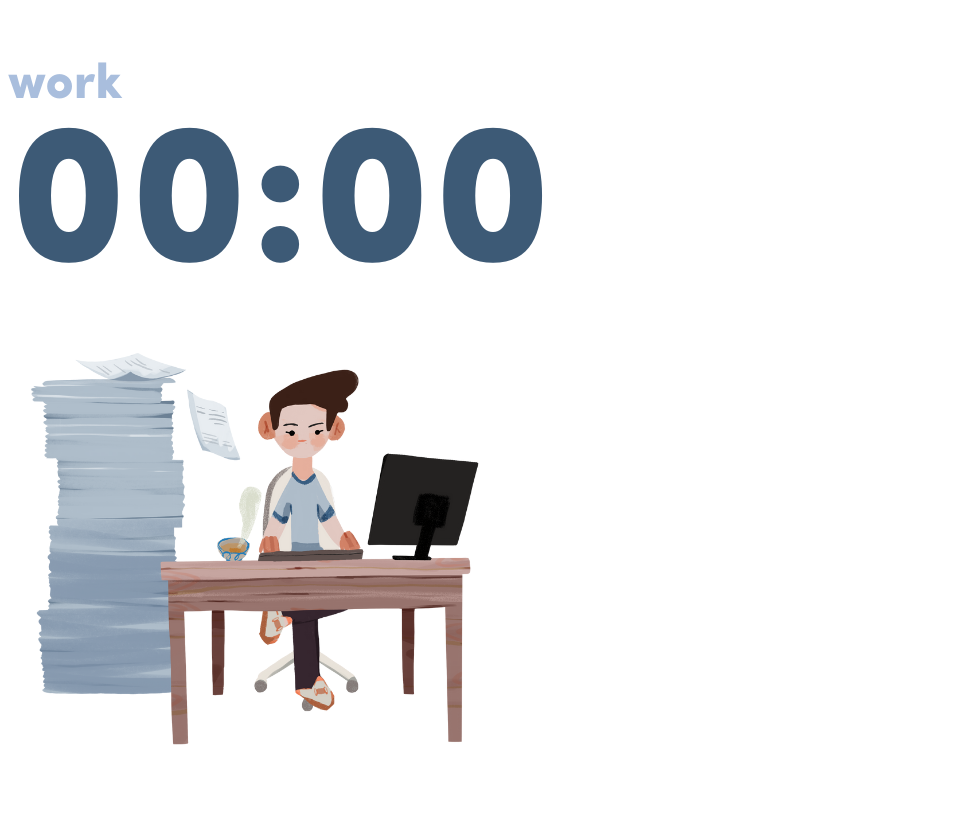
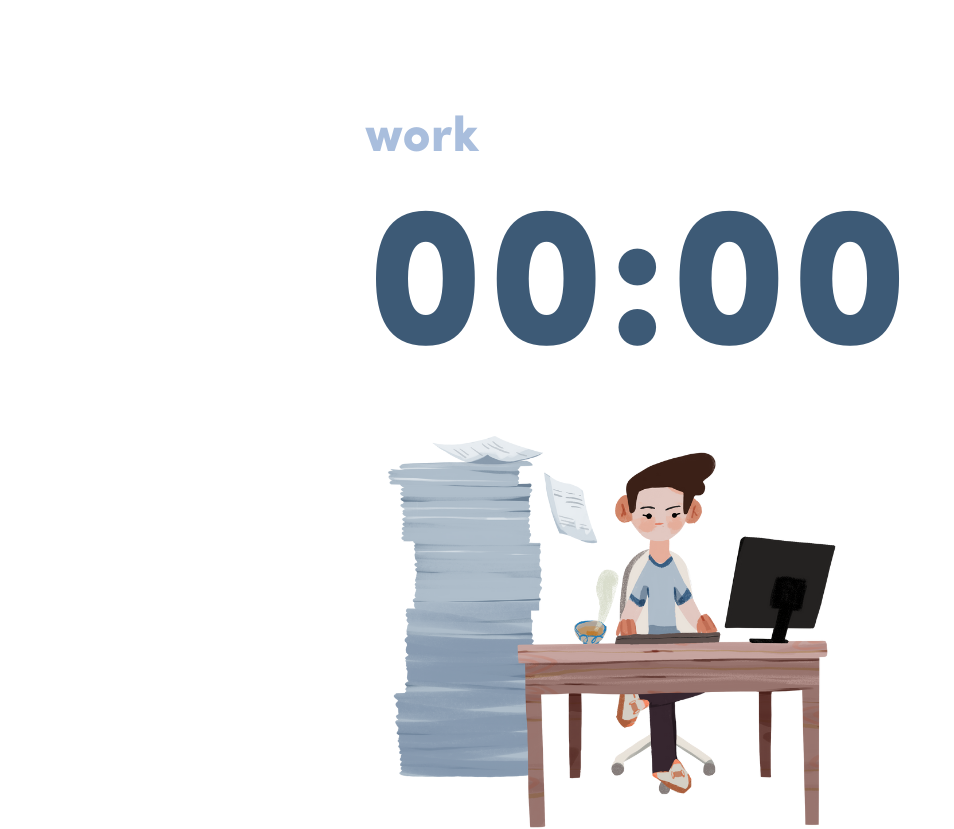
Before and after one commit to MohaElder/Project-Inspo, a Vue app: page / in a window 1280 px wide. Shown: the top 829 px of the page, without its empty margins (0-954 px from the left). Built offline with nearby package versions, Linux system fonts and the light colour scheme.

Commit message:
Add basic design

```diff
--- a/src/App.vue
+++ b/src/App.vue
@@ -23,6 +23,5 @@ export default {
   -moz-osx-font-smoothing: grayscale;
   text-align: center;
   color: #2c3e50;
-  margin-top: 60px;
 }
 </style>
--- a/src/components/index.vue
+++ b/src/components/index.vue
@@ -1,20 +1,22 @@
 <template>
-  <div class="container">
-    <span v-if="user != null">
+  <div class="index">
+    <div v-if="user != null" id="main-section">
       <!-- <popup :user="user" @submit-time="unmountPopup"/> -->
-      <timer :user="user" ref="timer"/>
-      <div class="half">
+      <div class="half" id="left-half">
+        <timer :user="user" ref="timer"/>
+      </div>
+      <div class="half" id="left-half">
         <div class="blue semi-title">sticky notes</div>
-        <note />
+        <!-- <note /> -->
       </div>
-    </span>
-    <span v-else> aaaa </span>
+    </div>
+    <div v-else> aaaa </div>
   </div>
 </template>
 
 <script>
 import timer from "./timer.vue";
-import note from "./note.vue";
+// import note from "./note.vue";
 // import popup from "./popup.vue";
 import { User } from "../middleware/data.js";
 
@@ -22,7 +24,7 @@ export default {
   name: "index",
   components: {
     timer,
-    note,
+    // note,
     // popup,
   },
 
@@ -35,13 +37,14 @@ export default {
   mounted() {
     console.log("mounted");
     this.user = new User();
+    // timer_half.margin_left = timer_half.width;
     // TODO: Add the effect of blue covering showing up
   },
 
   methods: {
 
-    unmountPopup() {
-      this.updateUserTime()
+    unmountPopup(time_info) {
+      this.updateUserTime(time_info)
       // TODO: Add the effect of blue covering disappearing
     },
 
@@ -57,5 +60,38 @@ export default {
 <style scoped>
 @import url("../global.css");
 
+.index {
+  margin: 5% calc((100% - 1350px) / 2) 0 calc((100% - 1350px) / 2);
+  height: 100%;
+}
+
+#main-section {
+  display: flex;
+  flex-wrap: wrap;
+  flex-direction: row;
+}
+
+.half {
+  height: 100%;
+  margin: 50px auto 50px auto;
+}
+
+#left-half {
+  max-width: 550px;
+  min-width: 550px;
+}
+
+#right-half {
+  max-width: 800px;
+  min-width: 800px;
+}
+
+@media (max-width: 1550px) {
+
+  .index {
+    margin: 5% 100px 0 100px;
+  }
+
+}
 
 </style>
--- a/src/components/popup.vue
+++ b/src/components/popup.vue
@@ -39,7 +39,8 @@ export default {
             "work": this.getWorkTime(),
             "break": this.getBreakTime()
           }
-          this.$emit('submitTime', time_info)
+          console.log(time_info)
+          this.$emit('submit-time', time_info)
           this.show = false
         },
         getWorkTime() {
--- a/src/components/timer.vue
+++ b/src/components/timer.vue
@@ -1,6 +1,6 @@
 <template>
   <div class="timer">
-      <div class="less-blue semi-title">{{section}}</div>
+      <div class="less-blue semi-title" id="section-type">{{ section }}</div>
       <div class="blue title">{{ displayMinutes }}:{{ displaySeconds }}</div>
       <div class="controls">
         <img class="bg" :src="image"/>
@@ -143,4 +143,8 @@ export default {
   display: flex;
   flex-direction: column;
 }
+
+#section-type {
+  margin-bottom: 30px;
+}
 </style>
```
